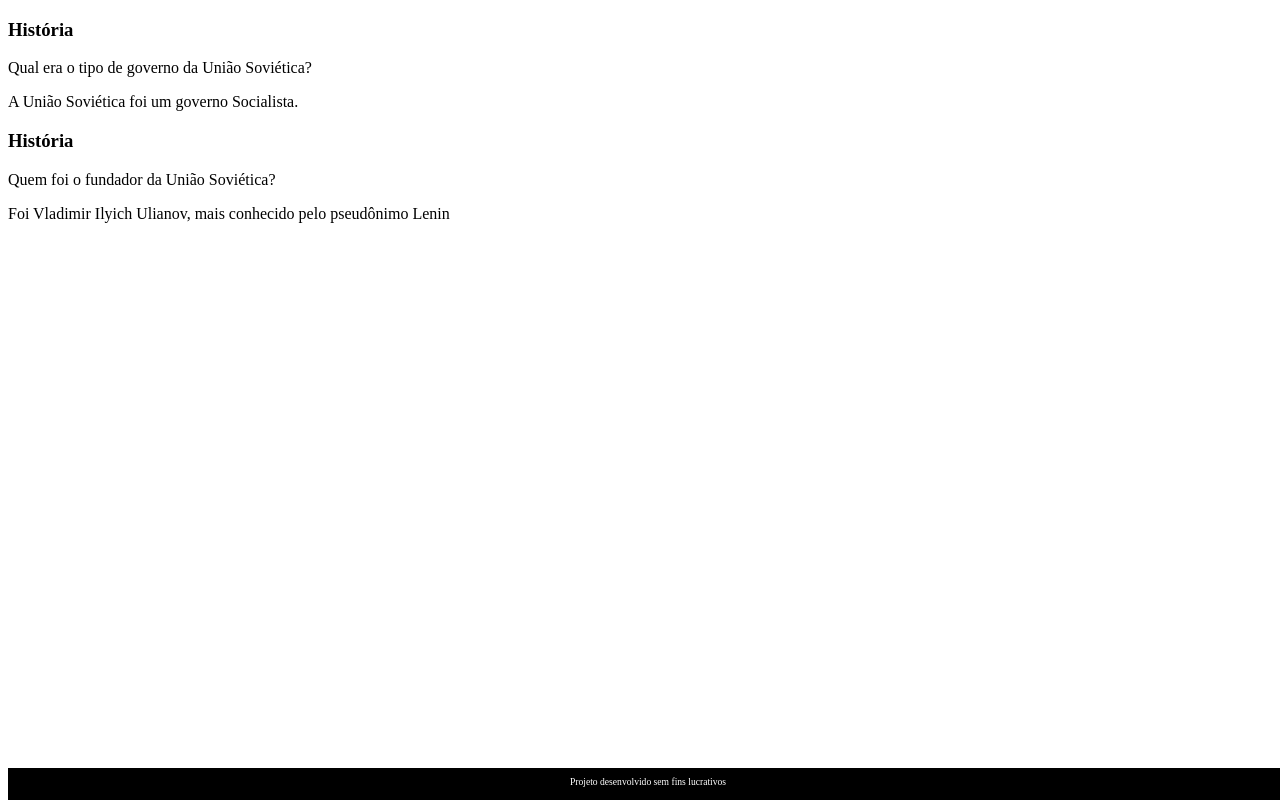
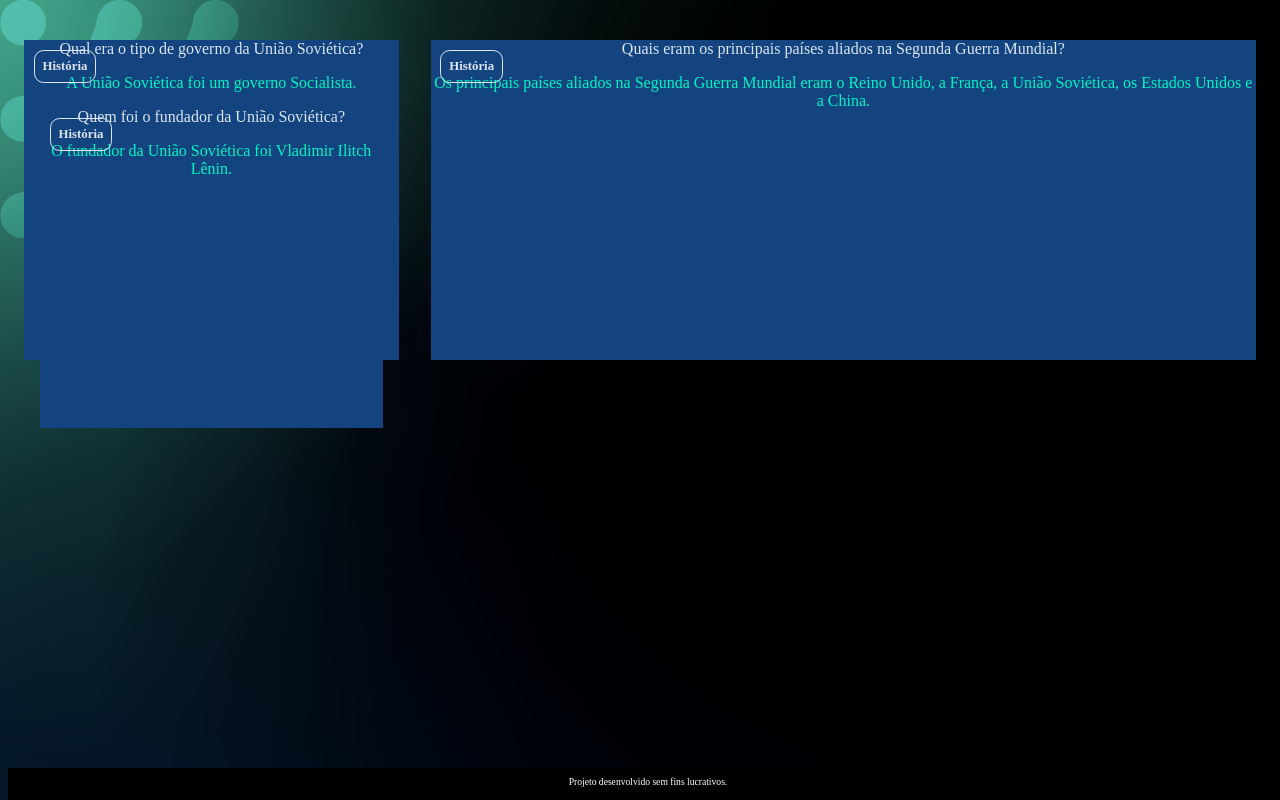
Before and after one commit to mateussilva-matt/Flashcard, a plain HTML site: page Mateus 2B/index.html in a window 1280 px wide. Drawn offline with Linux system fonts and the light colour scheme.

Commit message:
Add files via upload

```diff
--- a/Mateus 2B/assets/style.css
+++ b/Mateus 2B/assets/style.css
@@ -1,7 +1,51 @@
+:root {
+    --text-color: #DBE4EF;
+    --card-front-color: #144480;
+    --card-back-color: #00F4BF;
+}
+
+
 body {
-    background-color:rgb(28, 2, 49)
+    background:url('img/bg-desktop.webp');
     font-family: bai jamjuree;
 }
+
+#container {
+    display:flex;
+}
+
+.cartao {
+    margin: 1rem 1rem;
+    height: 20rem;
+    flex-grow: 1;
+    flex-basis: calc(33%-6rem);
+}
+
+.cartao__conteudo {
+    text-align: center;
+    background-color: var(--card-front-color);
+    height: 100%;
+}
+
+.cartao__conteudo__pergunta{
+    color: var(--text-color);
+}
+
+.cartao__conteudo__resposta {
+    color: var(--card-back-color);
+}
+
+.cartao__conteudo h3 {
+    color: var(--text-color);
+    border: 1px solid var(--text-color);
+    text-align: left;
+    padding: 0.5rem;
+    position: absolute;
+    margin: 0.6rem;
+    border-radius: 0.6rem;
+    font-size: 1vw;
+}
+
 
 footer {
     background-color: black;
--- a/Mateus 2B/index.html
+++ b/Mateus 2B/index.html
@@ -22,23 +22,40 @@
        <p>A União Soviética foi um governo Socialista.</p>
     </div>
 
+    <article class="cartao">
+        <div class="cartao__conteudo">
+            <h3>História</h3>
+            <div class="cartao__conteudo__pergunta">
+               <p>Quem foi o fundador da União Soviética?</p>
+            </div>
+            <div class="cartao__conteudo__resposta">
+               <p>O fundador da União Soviética foi Vladimir Ilitch Lênin.</p>
+            </div>
+
+        </div>
+        </article>
+
 </div>
 </article>
+<article class="cartao">
 <div class="cartao__conteudo">
     <h3>História</h3>
     <div class="cartao__conteudo__pergunta">
-        <p>Quem foi o fundador da União Soviética?</p>
+       <p>Quais eram os principais países aliados na Segunda Guerra Mundial? </p>
     </div>
     <div class="cartao__conteudo__resposta">
-        <p>Foi Vladimir Ilyich Ulianov, mais conhecido pelo pseudônimo Lenin</p>
+       <p>Os principais países aliados na Segunda Guerra Mundial eram o Reino Unido, a França, a União Soviética, os Estados Unidos e a China.</p>
     </div>
 
 </div>
 </article>
+
+    </div>
+</article>
 </section>
     </main>
     <footer>
-        <p>Projeto desenvolvido sem fins lucrativos</p>
+        <p> Projeto desenvolvido sem fins lucrativos.</p>
     </footer>
 </body>
 </html>
```
Also changed, not shown: Mateus 2B/assets/img/bg-desktop.webp (added), Mateus 2B/assets/img/bg-mobile.webp (added), Mateus 2B/assets/img/bg-tablet.webp (added).
